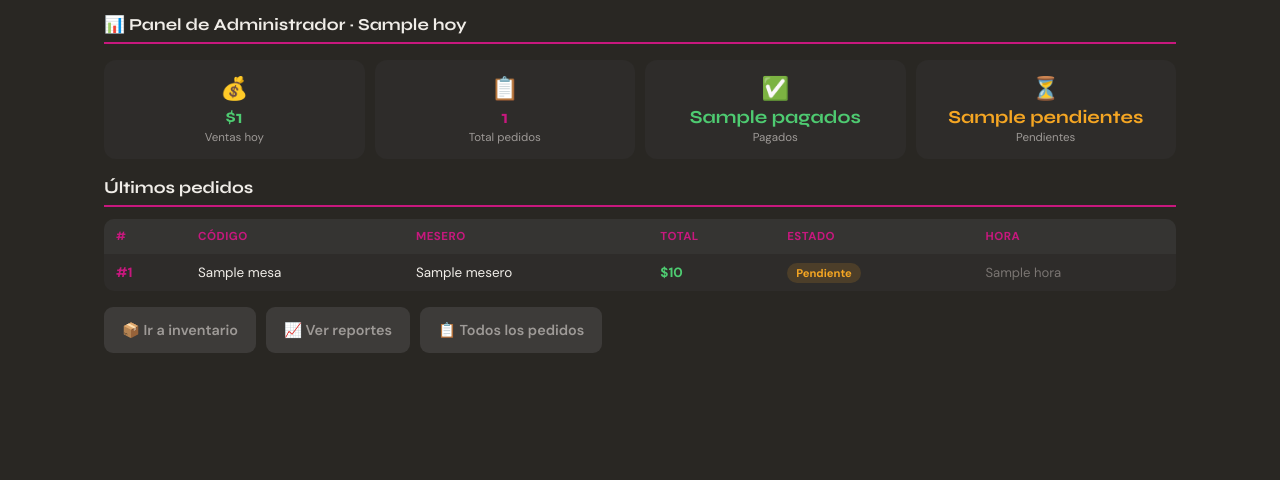
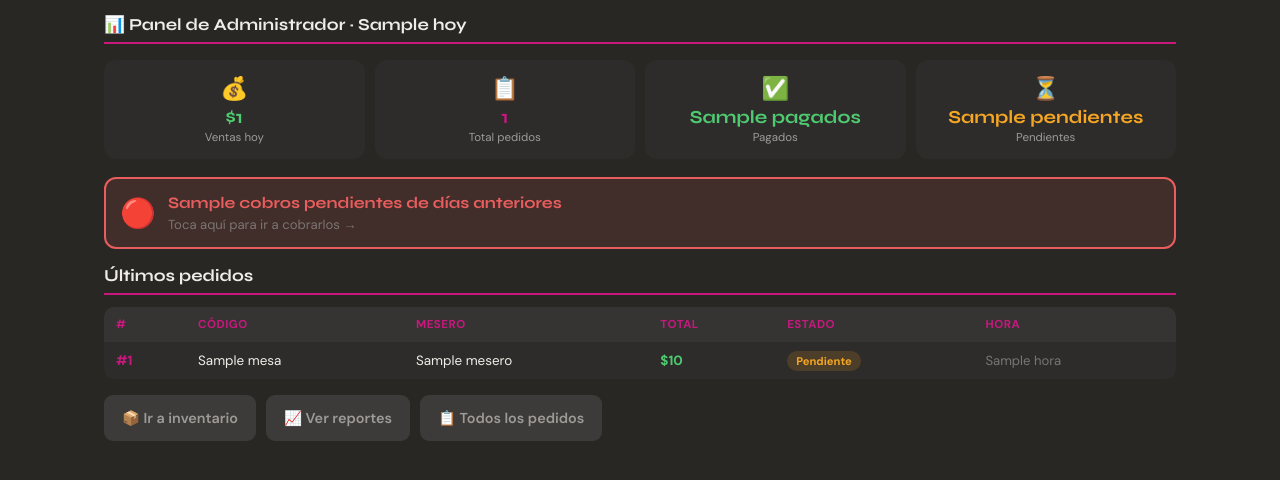
Before and after one commit to lualsa23-max/Jacapizza, a Flask app: template templates/admin_resumen.html in a window 1280 px wide. Shown: the top 480 px of the page. Run offline with Flask 3, Linux system fonts and the light colour scheme; the template is opened without the code that fills it: most values are stand-ins (such as "Sample title", 1, 10 or a date in 2020).

Commit message:
Update admin_resumen.html

```diff
--- a/templates/admin_resumen.html
+++ b/templates/admin_resumen.html
@@ -25,6 +25,20 @@
     <div class="metric-lbl">Pendientes</div>
   </div>
 </div>
+
+{% if cobros_pendientes %}
+<a href="{{ url_for('cajero_cobrar') }}" style="text-decoration:none">
+  <div style="background:rgba(232,93,93,.12);border:2px solid var(--red);border-radius:12px;padding:14px;margin-bottom:16px;display:flex;align-items:center;gap:12px">
+    <span style="font-size:1.8rem">🔴</span>
+    <div>
+      <div style="font-family:var(--fh);color:var(--red);font-size:1rem;font-weight:700">
+        {{ cobros_pendientes }} cobro{{ 's' if cobros_pendientes!=1 else '' }} pendiente{{ 's' if cobros_pendientes!=1 else '' }} de días anteriores
+      </div>
+      <div class="text-sm c-gray mt-4">Toca aquí para ir a cobrarlos →</div>
+    </div>
+  </div>
+</a>
+{% endif %}
 
 <h3 class="sec-title">Últimos pedidos</h3>
 {% if ultimos %}
```
